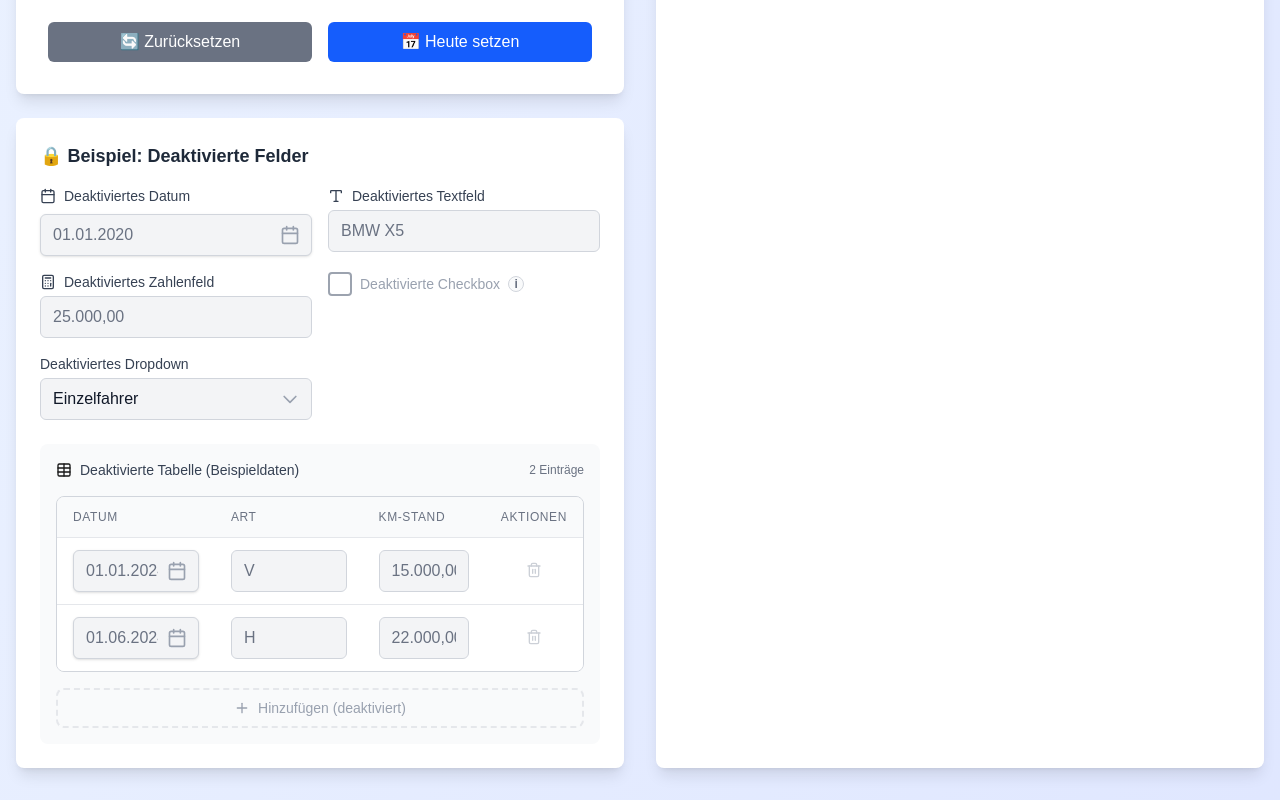
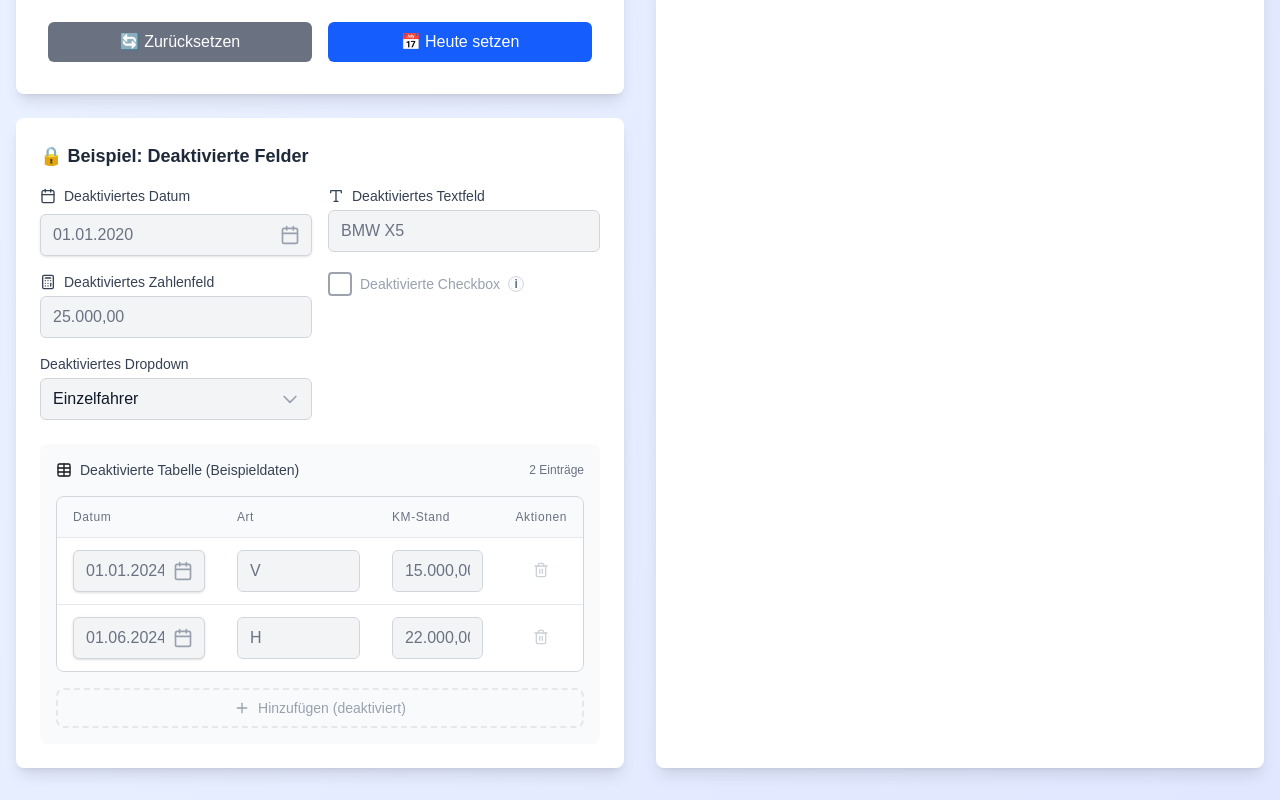
Before and after one commit to dsevenx/motor-date-app, a Next.js app: page / in a window 1280 px wide. Shown: the part 1996-2796 px from the top of the page. Built offline with nearby package versions, Linux system fonts and the light colour scheme.

Commit message:
Tabelle jetzt auch drin

```diff
--- a/src/components/MotorTable.tsx
+++ b/src/components/MotorTable.tsx
@@ -205,13 +205,13 @@ export const MotorTable: React.FC<MotorTableProps> = ({
                   {columns.map((column) => (
                     <th
                       key={column.key}
-                      className="px-4 py-3 text-left text-xs font-medium text-gray-500 uppercase tracking-wider"
+                      className="px-4 py-3 text-left text-xs font-medium text-gray-500 tracking-wider"
                       style={{ width: column.width || 'auto' }}
                     >
                       {column.label}
                     </th>
                   ))}
-                  <th className="px-4 py-3 text-center text-xs font-medium text-gray-500 uppercase tracking-wider w-16">
+                  <th className="px-4 py-3 text-center text-xs font-medium text-gray-500 tracking-wider w-16">
                     Aktionen
                   </th>
                 </tr>
```
